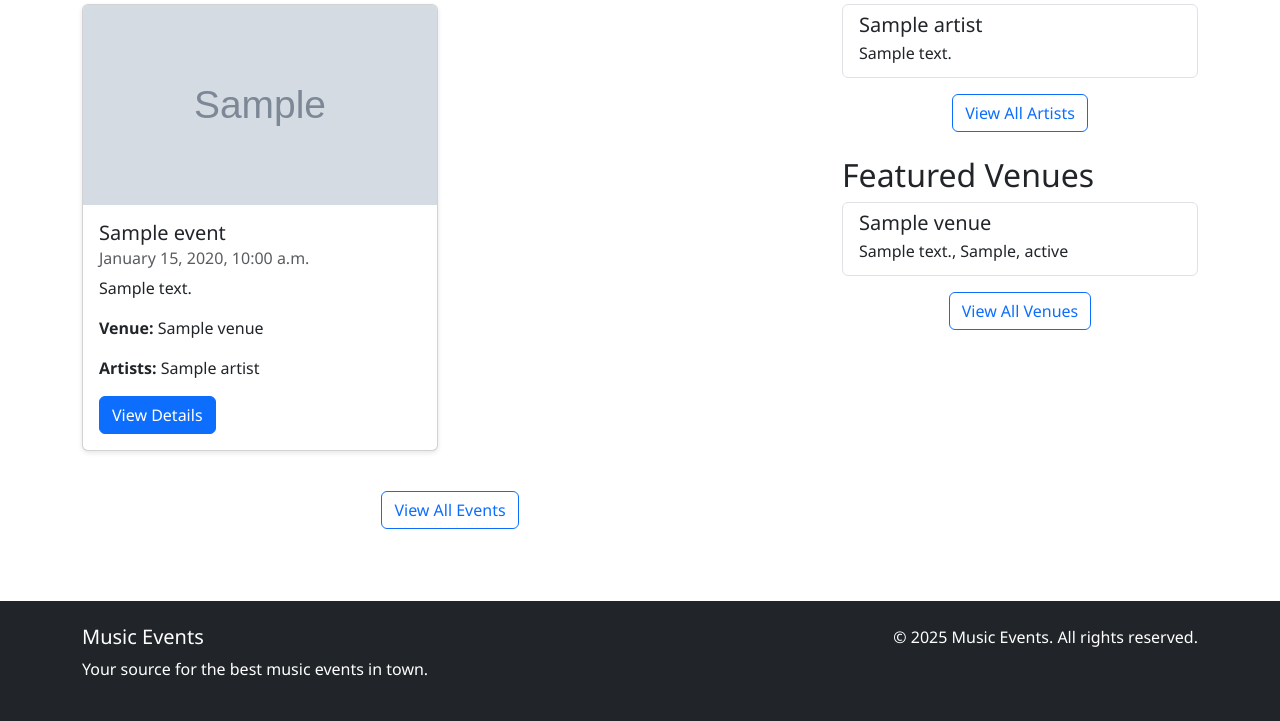
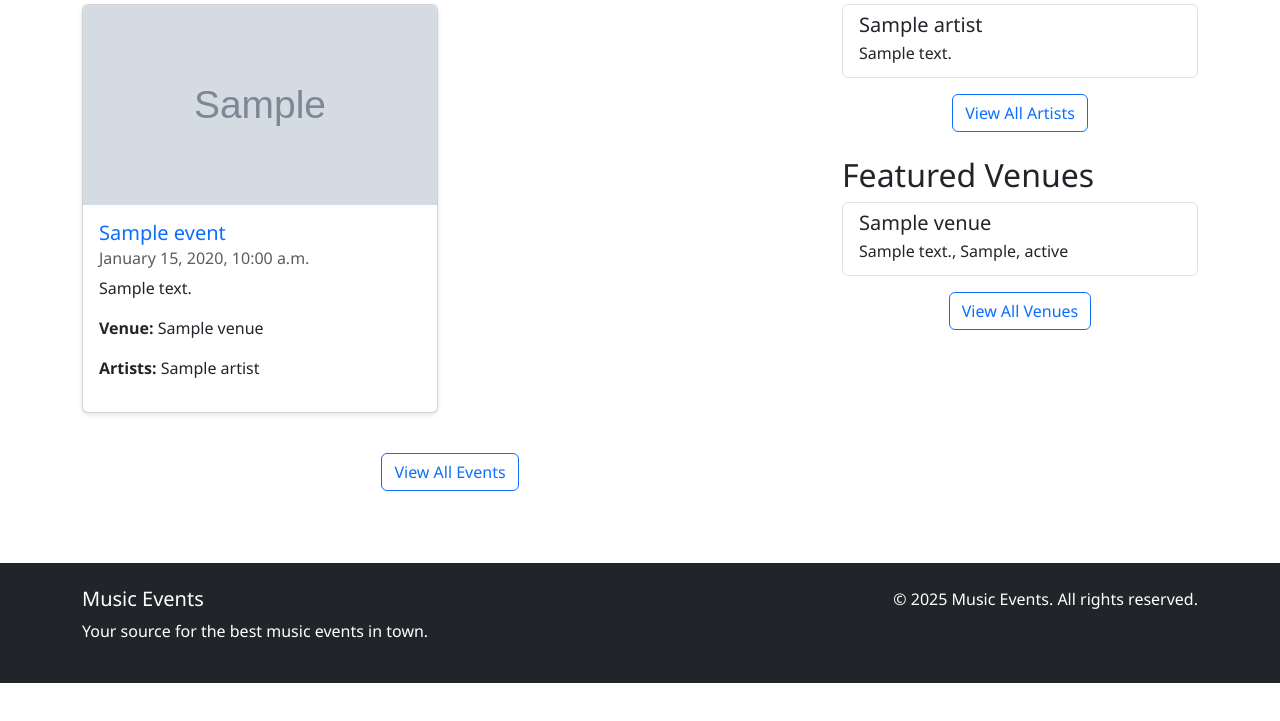
Before and after one commit to mangelajo/musicevents, a Django app: template events/templates/events/home.html in a window 1280 px wide. Shown: the part 515-1236 px from the top of the page. After the commit the page ends 1198 px from the top, so only its background shows below. Run offline with Django 5.2, Linux system fonts and the light colour scheme; the template is opened without the code that fills it: values that come from a table or form of the project are taken from there, others are empty; tables that the repository leaves empty hold one stand-in row (values such as "Sample post"); grey boxes marked "Sample" are stand-in pictures.

Commit message:
Updated home event clicks

```diff
--- a/events/templates/events/home.html
+++ b/events/templates/events/home.html
@@ -18,25 +18,28 @@
             <div class="row">
                 {% for event in upcoming_events %}
                     <div class="col-md-6 mb-4">
-                        <div class="card h-100">
-                            {% if event.image %}
+                        <a href="{% url 'events:event_detail' event.pk event.slug %}" class="text-decoration-none">
+                            <div class="card h-100 hover-shadow">
+                                {% if event.thumbnail %}
+                                    <img src="{{ event.thumbnail.url }}" class="card-img-top" alt="{{ event.title }}">
+                                {% elif event.image %}
                                     <img src="{{ event.image.url }}" class="card-img-top" alt="{{ event.title }}">
                                 {% else %}
                                     <div class="bg-secondary text-white text-center p-5">No Image</div>
                                 {% endif %}
                                 <div class="card-body">
-                                <h5 class="card-title">{{ event.title }}</h5>
+                                    <h5 class="card-title text-primary">{{ event.title }}</h5>
                                     <h6 class="card-subtitle mb-2 text-muted">{{ event.date|date:"F j, Y, g:i a" }}</h6>
-                                <p class="card-text">{{ event.description|truncatewords:20 }}</p>
-                                <p><strong>Venue:</strong> {{ event.venue.name }}</p>
-                                <p><strong>Artists:</strong>
+                                    <p class="card-text text-dark">{{ event.description|truncatewords:20 }}</p>
+                                    <p class="text-dark"><strong>Venue:</strong> {{ event.venue.name }}</p>
+                                    <p class="text-dark"><strong>Artists:</strong>
                                         {% for artist in event.artists.all %}
                                             {{ artist.name }}{% if not forloop.last %}, {% endif %}
                                         {% endfor %}
                                     </p>
-                                <a href="{% url 'events:event_detail' event.pk event.slug %}" class="btn btn-primary">View Details</a>
                                 </div>
                             </div>
+                        </a>
                     </div>
                 {% endfor %}
             </div>
```
Lines whose indentation alone changed are shown as unchanged.
